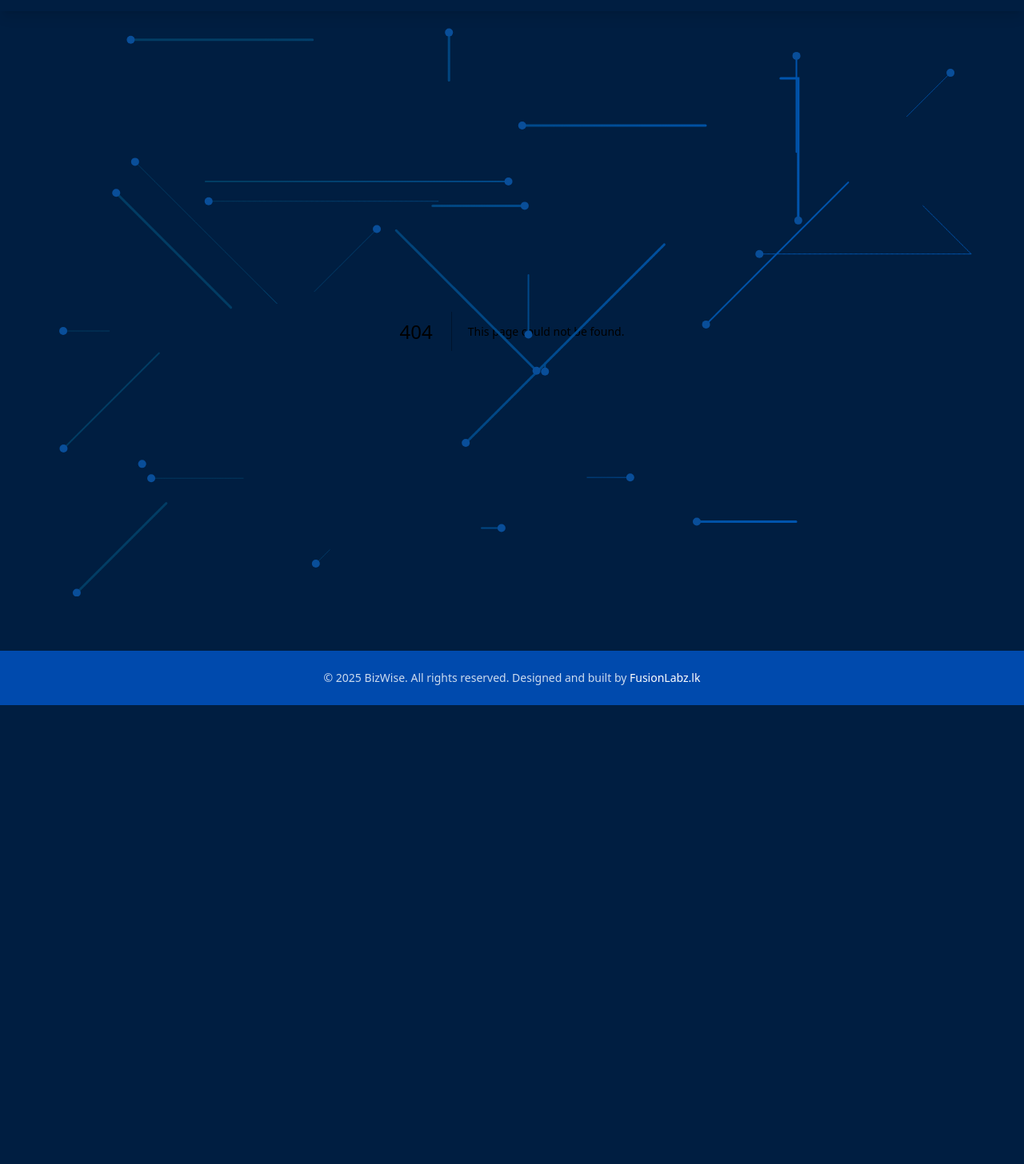
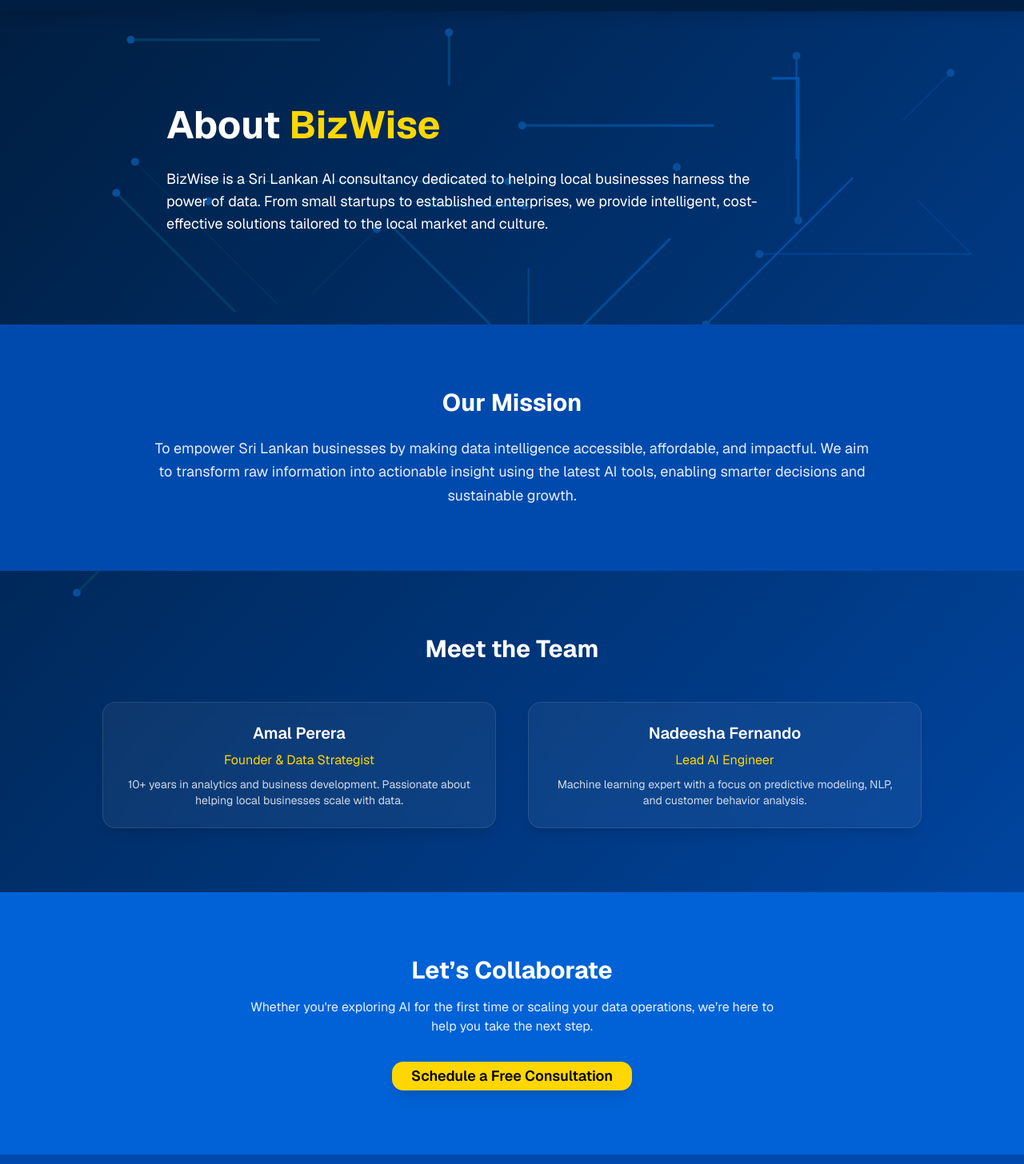
Before and after one commit to kanee98/bizwise, a Next.js app: page /about in a window 1280 px wide. Before the commit this address had no page. Shown: the part 54-1510 px from the top of the page at 80% size. Before the commit the page ends 936 px from the top, so only its background shows below. Built offline with nearby package versions, Linux system fonts and the light colour scheme.

Commit message:
created about page

```diff
--- /dev/null
+++ b/src/app/about/page.tsx
@@ -0,0 +1,111 @@
+"use client";
+
+import React from "react";
+import { motion } from "framer-motion";
+import { useScrollToTop } from "@/hooks/homePage";
+import { Button } from "@/components/ui/button";
+
+export default function AboutPage() {
+  useScrollToTop();
+
+  return (
+    <main className="min-h-screen bg-gradient-to-br from-[#001e41] to-[#004AAD] text-white font-sans">
+      {/* About Hero Section */}
+      <section className="flex flex-col text-left px-4 py-28 max-w-4xl mx-auto relative z-10">
+        <motion.h2
+          className="text-4xl md:text-5xl font-bold leading-tight"
+          initial={{ opacity: 0, y: 40 }}
+          animate={{ opacity: 1, y: 0 }}
+          transition={{ duration: 1 }}
+        >
+          About <span className="text-[#FFD700]">BizWise</span>
+        </motion.h2>
+        <motion.p
+          className="text-lg mt-6 max-w-3xl md:text-left"
+          initial={{ opacity: 0 }}
+          animate={{ opacity: 1 }}
+          transition={{ delay: 0.4 }}
+        >
+          BizWise is a Sri Lankan AI consultancy dedicated to helping local
+          businesses harness the power of data. From small startups to
+          established enterprises, we provide intelligent, cost-effective
+          solutions tailored to the local market and culture.
+        </motion.p>
+      </section>
+
+      {/* Mission Section */}
+      <motion.section
+        className="py-20 px-6 bg-[#004AAD] relative z-10"
+        initial={{ opacity: 0 }}
+        whileInView={{ opacity: 1 }}
+        transition={{ duration: 0.6 }}
+      >
+        <div className="max-w-4xl mx-auto text-center">
+          <h3 className="text-3xl font-bold mb-6">Our Mission</h3>
+          <p className="text-white/90 text-lg leading-relaxed">
+            To empower Sri Lankan businesses by making data intelligence
+            accessible, affordable, and impactful. We aim to transform raw
+            information into actionable insight using the latest AI tools,
+            enabling smarter decisions and sustainable growth.
+          </p>
+        </div>
+      </motion.section>
+
+      {/* Team Section */}
+      <motion.section
+        className="py-20 px-6 relative z-10"
+        initial={{ opacity: 0 }}
+        whileInView={{ opacity: 1 }}
+        transition={{ duration: 0.6 }}
+      >
+        <div className="max-w-5xl mx-auto">
+          <h3 className="text-3xl font-bold text-center mb-12">Meet the Team</h3>
+          <div className="grid md:grid-cols-2 gap-10 text-white text-center">
+            {[
+              {
+                name: "Amal Perera",
+                title: "Founder & Data Strategist",
+                bio: "10+ years in analytics and business development. Passionate about helping local businesses scale with data.",
+              },
+              {
+                name: "Nadeesha Fernando",
+                title: "Lead AI Engineer",
+                bio: "Machine learning expert with a focus on predictive modeling, NLP, and customer behavior analysis.",
+              },
+            ].map((member, idx) => (
+              <motion.div
+                key={idx}
+                className="bg-[rgba(255,255,255,0.05)] backdrop-blur-sm p-6 rounded-2xl shadow-lg border border-white/10"
+                initial={{ opacity: 0, y: 20 }}
+                whileInView={{ opacity: 1, y: 0 }}
+                transition={{ duration: 0.5, delay: idx * 0.2 }}
+                viewport={{ once: true }}
+              >
+                <h4 className="text-xl font-semibold mb-2">{member.name}</h4>
+                <p className="text-[#FFD700] mb-2">{member.title}</p>
+                <p className="text-sm text-white/80">{member.bio}</p>
+              </motion.div>
+            ))}
+          </div>
+        </div>
+      </motion.section>
+
+      {/* CTA Section */}
+      <motion.section
+        className="text-center py-20 px-6 bg-[#0062D6] relative z-10"
+        initial={{ opacity: 0 }}
+        whileInView={{ opacity: 1 }}
+        transition={{ duration: 0.6 }}
+      >
+        <h3 className="text-3xl font-bold mb-4 z-10">Let’s Collaborate</h3>
+        <p className="mb-8 max-w-2xl mx-auto text-white/90 z-10">
+          Whether you're exploring AI for the first time or scaling your data
+          operations, we’re here to help you take the next step.
+        </p>
+        <Button className="text-lg px-6 py-3 bg-[#FFD700] text-black hover:bg-[#FFC300] rounded-xl font-semibold shadow-lg z-10">
+          Schedule a Free Consultation
+        </Button>
+      </motion.section>
+    </main>
+  );
+}
--- a/src/components/ui/navbar.tsx
+++ b/src/components/ui/navbar.tsx
@@ -12,7 +12,7 @@ export default function Navbar() {
   const showNavbar = useDelayedVisibility(3000);
 
   const navLinks = [
-    { label: "About", href: "#about" },
+    { label: "About", href: "/about" },
     { label: "Services", href: "#services" },
     { label: "Contact Us", href: "#contact" },
   ];
```
